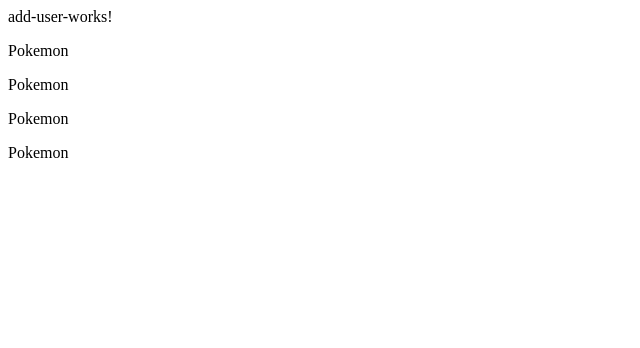
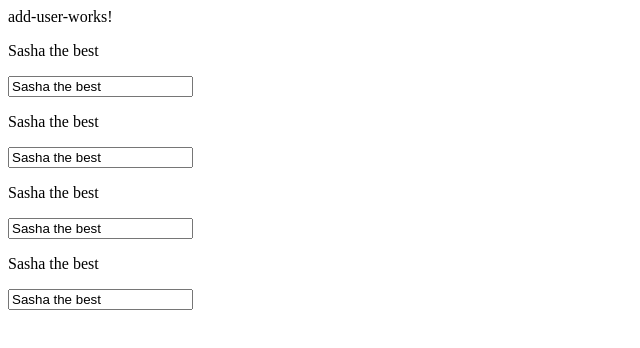
Before and after one commit to Offych/angular-training, an Angular app: page / in a window 1280 px wide. Shown: the top 348 px of the page, without its empty margins (0-640 px from the left). Built offline with nearby package versions, Linux system fonts and the light colour scheme.

Commit message:
Two-ways binding, pricate/public modificators example

```diff
--- a/src/app/modules/user/components/user-item/user-item.component.html
+++ b/src/app/modules/user/components/user-item/user-item.component.html
@@ -1 +1,3 @@
 <p>{{name}}</p>
+
+<input [(ngModel)]="name" />
--- a/src/app/modules/user/components/user-item/user-item.component.ts
+++ b/src/app/modules/user/components/user-item/user-item.component.ts
@@ -8,12 +8,14 @@
 export class UserItemComponent implements OnInit {
 
   public name = 'Sasha';
+  private addName = ' the best'; //can be used inside a class only
 
   constructor() { }
 
   ngOnInit(): void {
-    setTimeout(() => {
+    this.name += this.addName;
+   /*  setTimeout(() => {
       this.name = 'Pokemon'
-    }, 3000);
+    }, 3000); */
   }
 }
--- a/src/app/modules/user/user.module.ts
+++ b/src/app/modules/user/user.module.ts
@@ -2,13 +2,15 @@
 import { CommonModule } from '@angular/common';
 import { AddUserComponent } from './components/add-user/add-user.component';
 import { UserItemComponent } from './components/user-item/user-item.component';
+import { FormsModule } from '@angular/forms';
 
 
 
 @NgModule({
   declarations: [AddUserComponent, UserItemComponent],
   imports: [
-    CommonModule
+    CommonModule,
+    FormsModule
   ],
   exports: [
     AddUserComponent,
```
Also changed, not shown: 1 other file (tests, documents, lock files or other folders).
